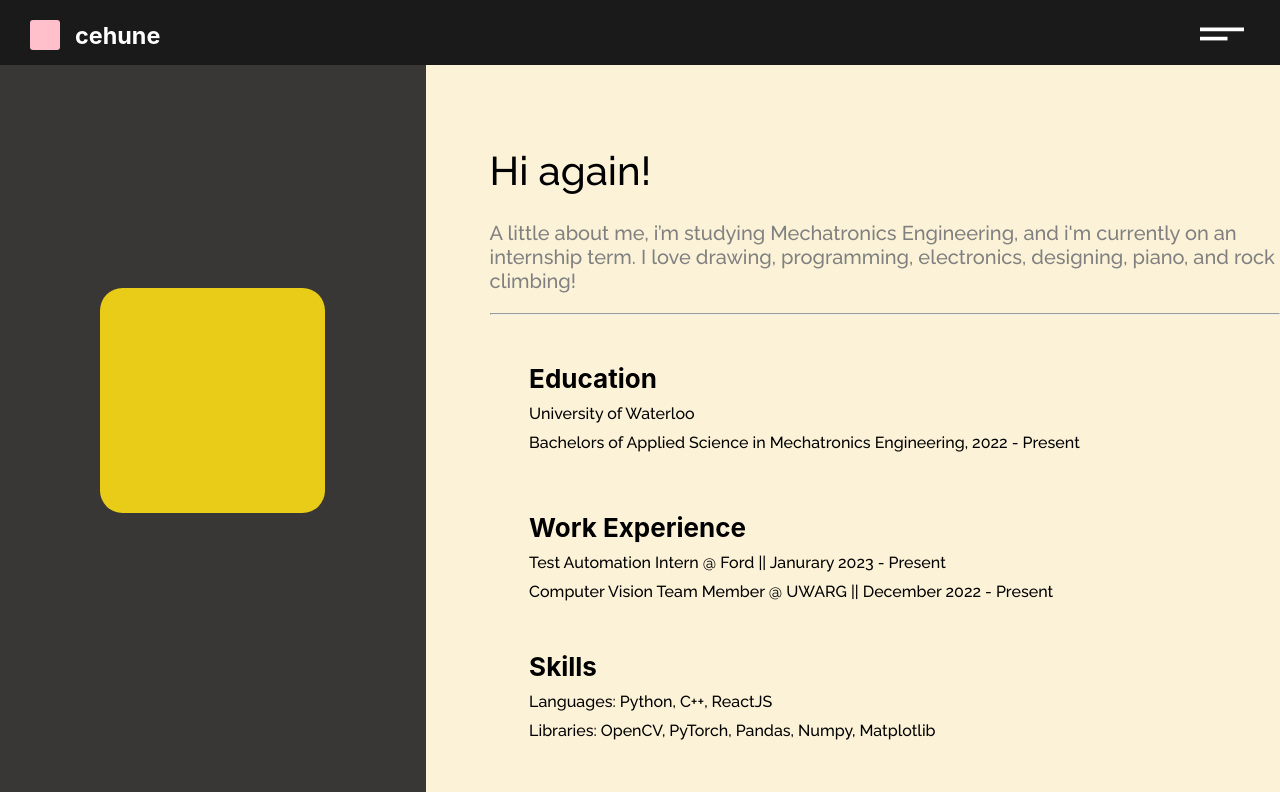
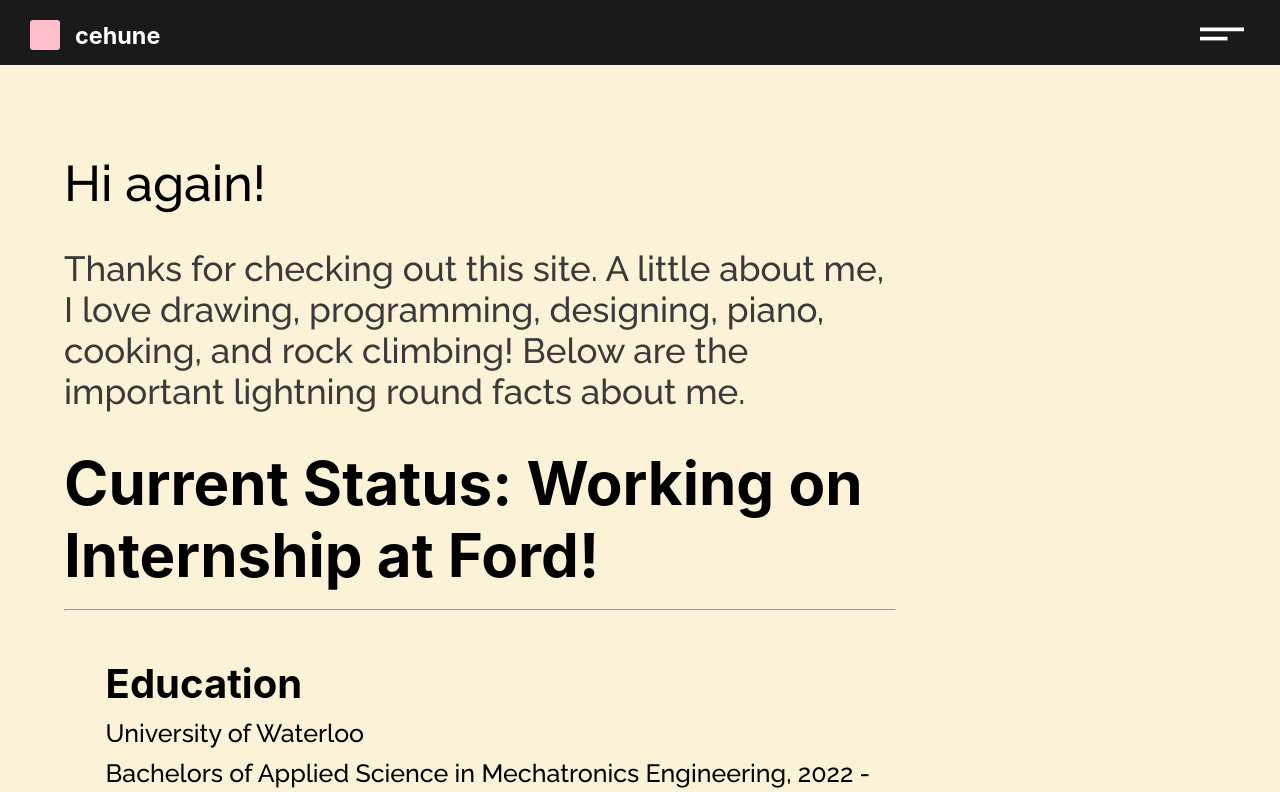
Before and after one commit to cehune/cehune.github.io, a React (Create React App) app: page /about in a window 1280 px wide. Shown: the top 792 px of the page. Built offline with nearby package versions, Linux system fonts and the light colour scheme.

Commit message:
ABOUT PAGE EDITING

```diff
--- a/public/index.html
+++ b/public/index.html
@@ -33,7 +33,7 @@
       Learn how to configure a non-root public URL by running `npm run build`.
     -->
     <!--<title>Celine Chung</title> -->
-    <title>celine c</title>
+    <title>CELINE CHUNG - ILLUSTRATOR AND DEVELOPER</title>
   </head>
   <body>
 
--- a/src/pages/About/About.js
+++ b/src/pages/About/About.js
@@ -8,24 +8,29 @@ const About = () => {
         <div className='about' id = 'about'>
             <div className='info'>
 
-            <div className = 'left'>
+        {  /*<div className = 'left'>
                 <AnimAbout  className='anim'/>
-                </div>
+    </div>*/}
                 <div className='right'>
                     <h1>Hi again!</h1>
-                    <p className='blurb'>A little about me, i’m studying
-                    Mechatronics Engineering, and i'm currently on an internship term. I love drawing, programming, electronics, designing, piano,  and rock climbing!</p>
+                    <p className='blurb'>Thanks for checking out this site. A little about me,
+                     I love drawing, programming, designing, piano, cooking, and rock climbing!
+                     Below are the important lightning round facts about me. </p>
+
+                    <div >
+                        <h2 className='status'>Current Status: Working on Internship at Ford!</h2>
+                    </div>
                     <hr />
                     <div className='edu'>
                         <h2>Education</h2>
                         <h3>University of Waterloo</h3>
                         <h3>Bachelors of Applied Science in Mechatronics Engineering, 2022 - Present</h3>
-                        <h3></h3>
+                        <h3>Grade: 94/100, Deans Honour List</h3>
                     </div>
                     <div className='work'>
                         <h2>Work Experience</h2>
                         <h3>Test Automation Intern @ Ford || Janurary 2023 - Present</h3>
-                        <h3>Computer Vision Team Member @ UWARG || December 2022 - Present</h3>
+                        <h3>Firmware Developer @ UWARG || Janurary 2023 - Present</h3>
 
                     </div>
                     <div className='skills'>
--- a/src/pages/About/about.scss
+++ b/src/pages/About/about.scss
@@ -5,9 +5,7 @@
         display: flex;
 
           align-items: start;
-        @media (min-width: 1201px){
-            height: 100vh;
-        }
+
           @media (max-width: 1200px) and (min-width: 801px) {
             width: 100%;
             flex-direction: column;
@@ -53,14 +51,14 @@
 
                 h1{
                     font-weight: 400;
-                    font-size:40px;
+                    font-size:50px;
                     font-weight: none;
                     font-family: 'Raleway', sans-serif;
                 }
                 .blurb{
 
-                    font-size:20px;
-                    color: grey;
+                    font-size:35px;
+                    color: rgb(59, 57, 57);
                     font-family: 'Raleway', sans-serif;
                 }
 
@@ -75,15 +73,19 @@
                 .skills{
                     padding-left: 5%;
                     padding-top: 5vh;
+                    padding-bottom: 10vh;
+                }
+                .status{
+                    font-size: 60px;
                 }
                         h2{
-                            font-size: 26px;
+                            font-size: 40px;
                             margin:0;
                             padding-bottom: 10px;
                         }
                         h3{
                             font-family: 'Raleway', sans-serif;
-                            font-size: 16px;
+                            font-size: 25px;
                             margin: 0;
                             padding-bottom: 10px;
                             font-weight: 400;
--- a/src/pages/Contact/Contact.scss
+++ b/src/pages/Contact/Contact.scss
@@ -12,7 +12,7 @@
             display:none;
         }
         @media (max-width: 900px) {
-          padding-top: 30px;
+          height: auto;
       }
 
 
@@ -20,8 +20,9 @@
       display: flex;
       align-items: start;
     width: 100%;
-      padding-top: 20vh;;
+      padding-top: 20vh;
     @media (max-width: 900px) {
+      padding-top: 10vh;
       flex-direction: column;
       align-items: center;
       justify-content: center;
--- a/src/pages/Menu/Menu.jsx
+++ b/src/pages/Menu/Menu.jsx
@@ -20,7 +20,7 @@ const Menu = ({ menuOpen, setMenuOpen, animation, setAnimation }) => {
     <div className={'menuback page_shift_two ' + ( menuOpen && 'active')}></div>
     <div className={'menuback page_shift_three ' + ( menuOpen && 'active')}></div>
     <div className={'menuback menu ' + ( menuOpen && 'active')}>
-        <h1 className='sideways_name'> celine dongmei chung </h1>
+        <h1 className='sideways_name'> celine chung </h1>
         <ul>
              <Link  className='menulink'onClick={onClick} to="/projects"><li >
                Projects
@@ -30,10 +30,10 @@ const Menu = ({ menuOpen, setMenuOpen, animation, setAnimation }) => {
                 Illustrations
             </li></Link>
 
-             <Link className='menulink'onClick={onClick} to="/about"><li>
+             {/* <Link className='menulink'onClick={onClick} to="/about"><li>
                About
-            </li></Link>
-            <Link className='menulink'onClick={onClick} to="/contact"><li>
+            </li></Link>*/}
+           <Link className='menulink'onClick={onClick} to="/contact"><li>
                Contact
             </li></Link>
 
```
